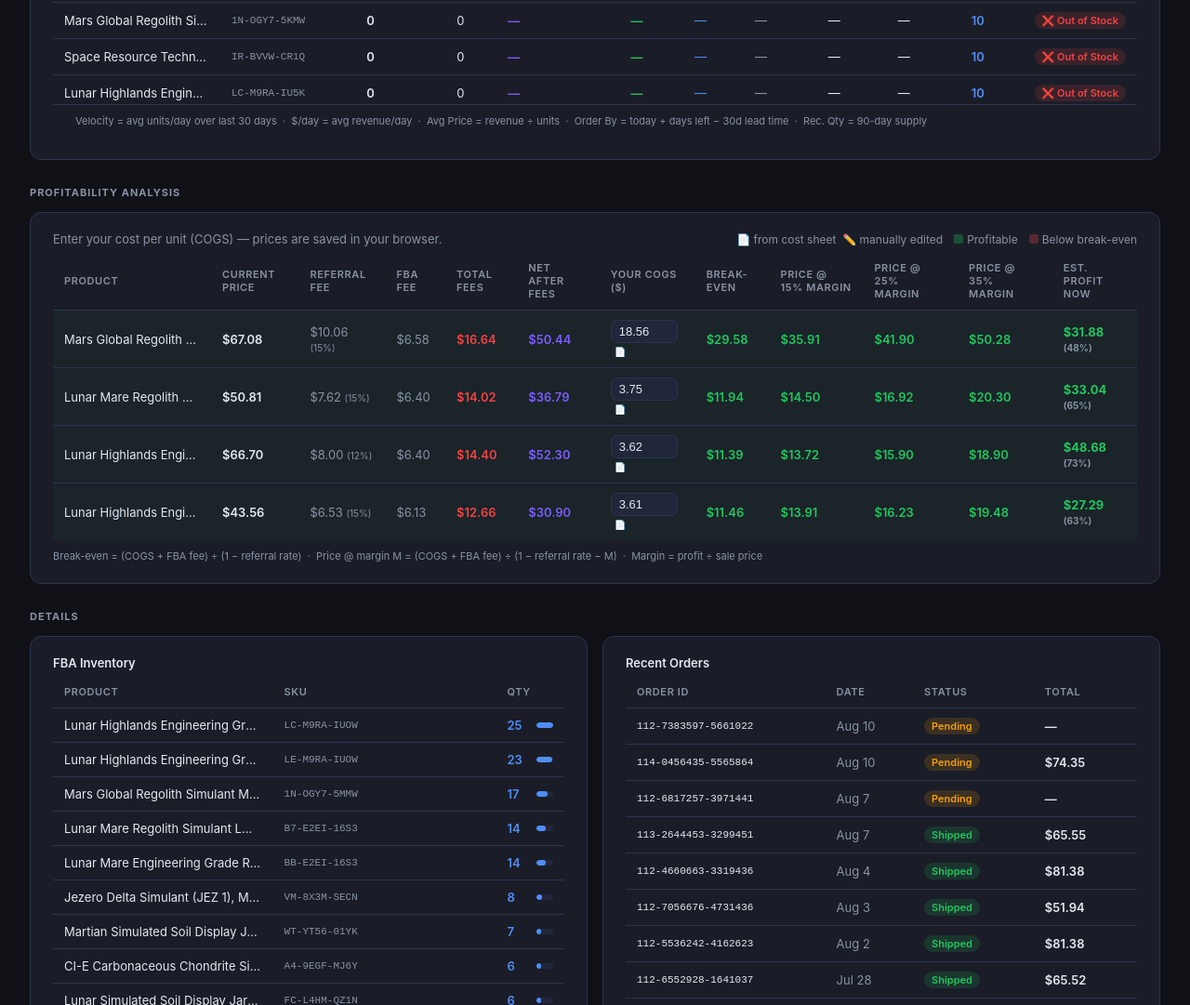
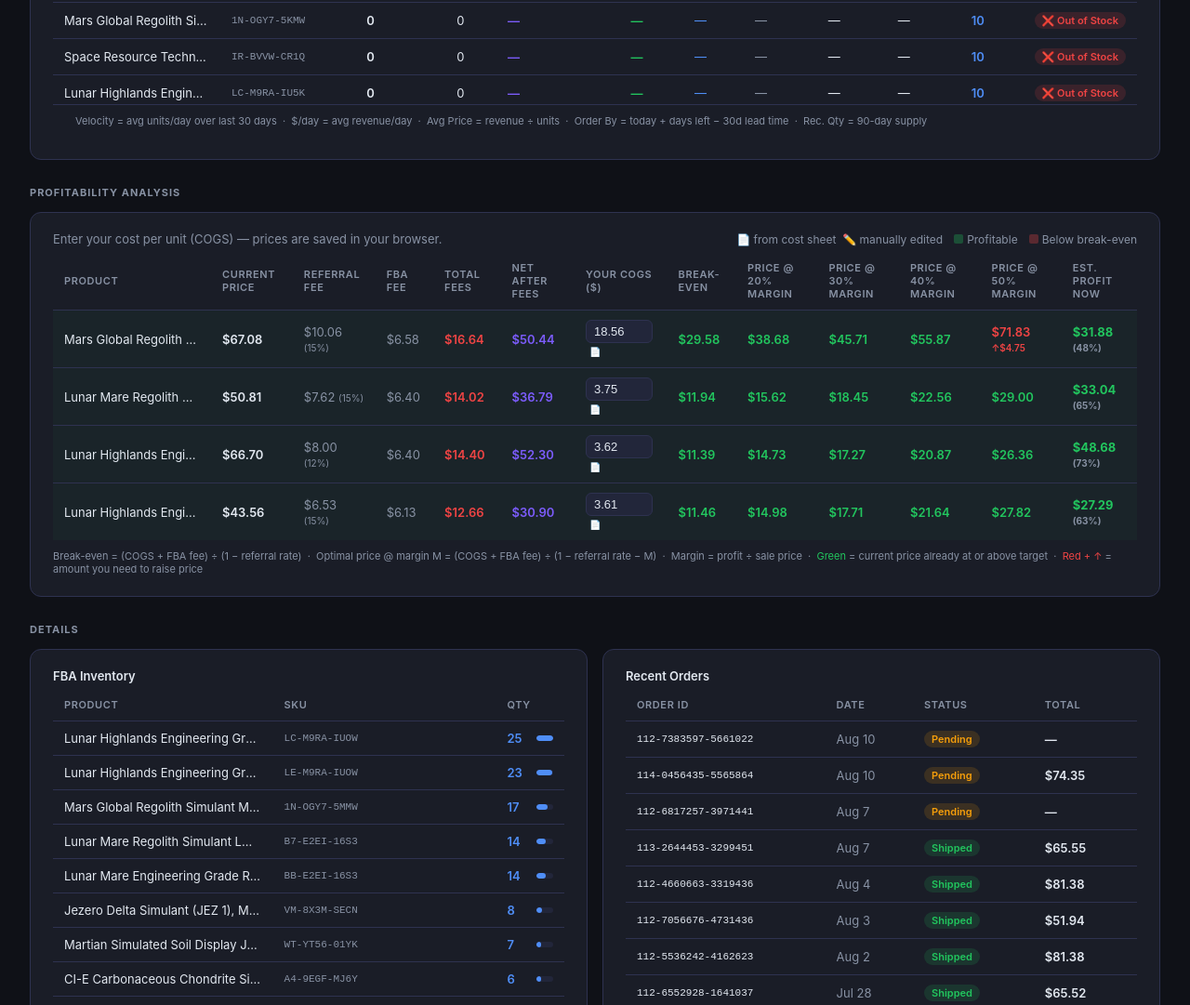
Before and after one commit to canduki21/amazon-fba-dashboard, a website: page docs/index.html in a window 1280 px wide. Shown: the part 1330-2411 px from the top of the page at 93% size. Drawn offline with nearby package versions, Linux system fonts and the light colour scheme.

Commit message:
feat: update profitability table to show 20/30/40/50% margin targets

```diff
--- a/docs/index.html
+++ b/docs/index.html
@@ -354,9 +354,10 @@
               <th>Net After Fees</th>
               <th>Your COGS ($)</th>
               <th>Break-even</th>
-              <th>Price @ 15% margin</th>
-              <th>Price @ 25% margin</th>
-              <th>Price @ 35% margin</th>
+              <th>Price @ 20% margin</th>
+              <th>Price @ 30% margin</th>
+              <th>Price @ 40% margin</th>
+              <th>Price @ 50% margin</th>
               <th>Est. Profit Now</th>
             </tr>
           </thead>
@@ -365,8 +366,10 @@
       </div>
       <div style="padding:10px 0 2px;font-size:11px;color:var(--muted)">
         Break-even = (COGS + FBA fee) ÷ (1 − referral rate) &nbsp;·&nbsp;
-        Price @ margin M = (COGS + FBA fee) ÷ (1 − referral rate − M) &nbsp;·&nbsp;
-        Margin = profit ÷ sale price
+        Optimal price @ margin M = (COGS + FBA fee) ÷ (1 − referral rate − M) &nbsp;·&nbsp;
+        Margin = profit ÷ sale price &nbsp;·&nbsp;
+        <span style="color:var(--green)">Green</span> = current price already at or above target &nbsp;·&nbsp;
+        <span style="color:var(--red)">Red + ↑</span> = amount you need to raise price
       </div>
     </div>
 
@@ -658,9 +661,10 @@ function profitRow(p, cogs, cogsSource) {
   const referralRate = f.referralRate;
 
   const breakEven = calcPriceAtMargin(cogs, fbaFee, referralRate, 0);
-  const p15       = calcPriceAtMargin(cogs, fbaFee, referralRate, 0.15);
-  const p25       = calcPriceAtMargin(cogs, fbaFee, referralRate, 0.25);
-  const p35       = calcPriceAtMargin(cogs, fbaFee, referralRate, 0.35);
+  const p20       = calcPriceAtMargin(cogs, fbaFee, referralRate, 0.20);
+  const p30       = calcPriceAtMargin(cogs, fbaFee, referralRate, 0.30);
+  const p40       = calcPriceAtMargin(cogs, fbaFee, referralRate, 0.40);
+  const p50       = calcPriceAtMargin(cogs, fbaFee, referralRate, 0.50);
 
   const netNow    = price * (1 - referralRate) - fbaFee;
   const profitNow = cogs > 0 ? netNow - cogs : null;
@@ -690,9 +694,10 @@ function profitRow(p, cogs, cogsSource) {
     <td style="font-weight:600;color:var(--accent2)">${fmt(f.netAfterFees)}</td>
     <td><input class="cogs-input" type="number" min="0" step="0.01" placeholder="0.00" value="${cogs > 0 ? cogs : ''}" data-sku="${p.sellerSku}" />${sourceTag}</td>
     ${priceTd(breakEven)}
-    ${priceTd(p15)}
-    ${priceTd(p25)}
-    ${priceTd(p35)}
+    ${priceTd(p20)}
+    ${priceTd(p30)}
+    ${priceTd(p40)}
+    ${priceTd(p50)}
     ${profitTd}
   </tr>`;
 }
```
